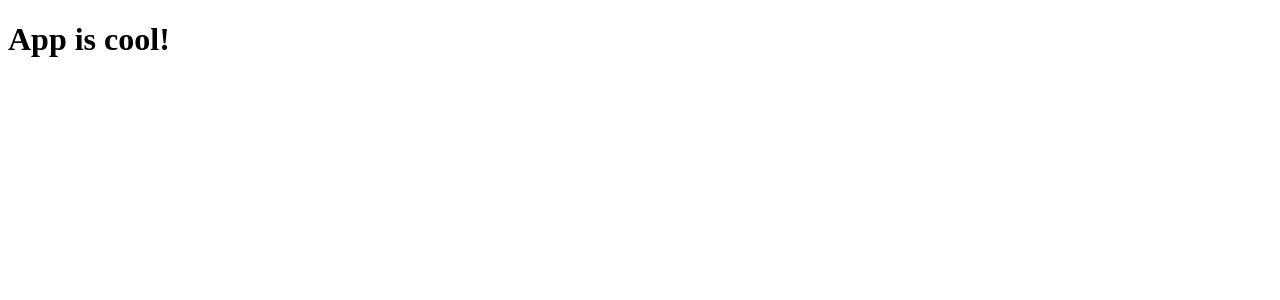
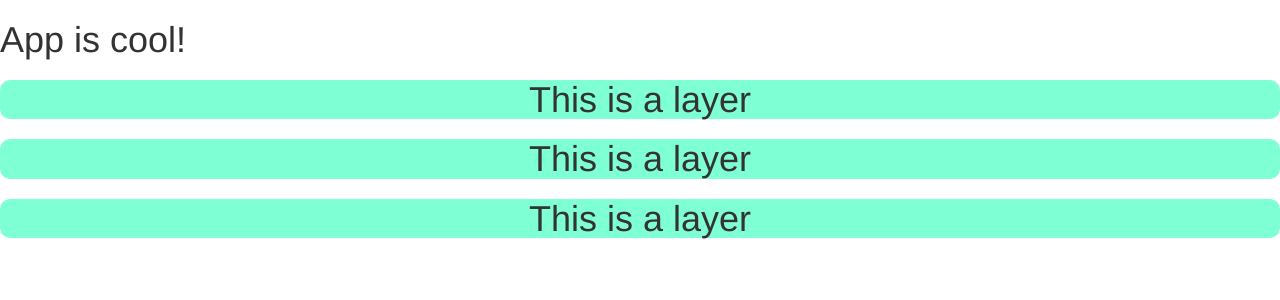
Before and after one commit to torusgently/neurobabbler, an Angular app in the folder client/: page / in a window 1280 px wide. Shown: the top 300 px of the page. Built offline with nearby package versions, Linux system fonts and the light colour scheme.

Commit message:
Added network layer and all shit with zone

```diff
--- a/client/src/app/app.component.html
+++ b/client/src/app/app.component.html
@@ -1,3 +1,6 @@
 <h1>
   {{title}}
 </h1>
+<network>
+
+</network>
--- a/client/src/app/app.module.ts
+++ b/client/src/app/app.module.ts
@@ -4,10 +4,14 @@ import { FormsModule } from '@angular/forms';
 import { HttpModule } from '@angular/http';
 
 import { AppComponent } from './app.component';
+import { Network } from './network.component';
+import { Layer } from './layer.component';
 
 @NgModule({
   declarations: [
-    AppComponent
+    AppComponent,
+    Network,
+    Layer
   ],
   imports: [
     BrowserModule,
--- /dev/null
+++ b/client/src/app/layer.component.css
@@ -0,0 +1,6 @@
+div {
+  border-radius: 10px;
+  background-color: aquamarine;
+  border-color: aqua;
+  text-align: center;
+}
--- /dev/null
+++ b/client/src/app/layer.component.html
@@ -0,0 +1,5 @@
+<div>
+
+  <h1> This is a layer</h1>
+
+</div>
--- /dev/null
+++ b/client/src/app/layer.component.ts
@@ -0,0 +1,21 @@
+/**
+ * Created by Jimmy on 19/11/2016.
+ */
+import { Component } from '@angular/core';
+
+@Component({
+  selector: 'layer',
+  templateUrl: './layer.component.html',
+  styleUrls: ['./layer.component.css']
+})
+export class Layer {
+  title = 'App is cool!';
+  weights: number[];
+  bias: number[];
+
+
+  constructor() {
+    window["Layer"] = Layer;
+  }
+
+}
--- /dev/null
+++ b/client/src/app/network.component.html
@@ -0,0 +1,3 @@
+<div *ngFor="let layer of layers" (window:custom-event)="event()">
+  <layer></layer>
+</div>
--- /dev/null
+++ b/client/src/app/network.component.ts
@@ -0,0 +1,43 @@
+/**
+ * Created by Jimmy on 19/11/2016.
+ */
+/**
+ * Created by Jimmy on 19/11/2016.
+ */
+import { Component, NgZone } from '@angular/core';
+import {Layer} from './layer.component';
+
+@Component({
+  selector: 'network',
+  templateUrl: './network.component.html',
+  styleUrls: ['./network.component.css']
+})
+export class Network {
+  title = 'App is cool!';
+  layers: Layer[];
+  zone: NgZone;
+
+
+
+  constructor(zone: NgZone) {
+
+    this.layers = [new Layer(), new Layer(), new Layer()];
+    this.zone = zone;
+    window["network"] = this;
+  }
+
+  clicked() {
+  }
+
+  public addLayer(text: string) {
+
+    this.layers.push(new Layer());
+
+  }
+
+  public outsideAddLayer(text: string) {
+    this.zone.run(() => {
+      this.addLayer(text);
+    })
+  }
+}
--- a/client/src/index.html
+++ b/client/src/index.html
@@ -2,7 +2,16 @@
 <html>
 <head>
   <meta charset="utf-8">
-  <title>Untitled1</title>
+  <!-- Latest compiled and minified CSS -->
+  <link rel="stylesheet" href="https://maxcdn.bootstrapcdn.com/bootstrap/3.3.7/css/bootstrap.min.css">
+
+  <!-- jQuery library -->
+  <script src="https://ajax.googleapis.com/ajax/libs/jquery/3.1.1/jquery.min.js"></script>
+
+  <!-- Latest compiled JavaScript -->
+  <script src="https://maxcdn.bootstrapcdn.com/bootstrap/3.3.7/js/bootstrap.min.js"></script>
+
+  <title>LauzHack</title>
   <base href="/">
 
   <meta name="viewport" content="width=device-width, initial-scale=1">
```
Also changed, not shown: package.json (deleted, +0 -77 lines), tsconfig.json (deleted, +0 -13 lines), client/src/app/network.component.css (added), 12 other files (tests, documents, lock files or other folders).
